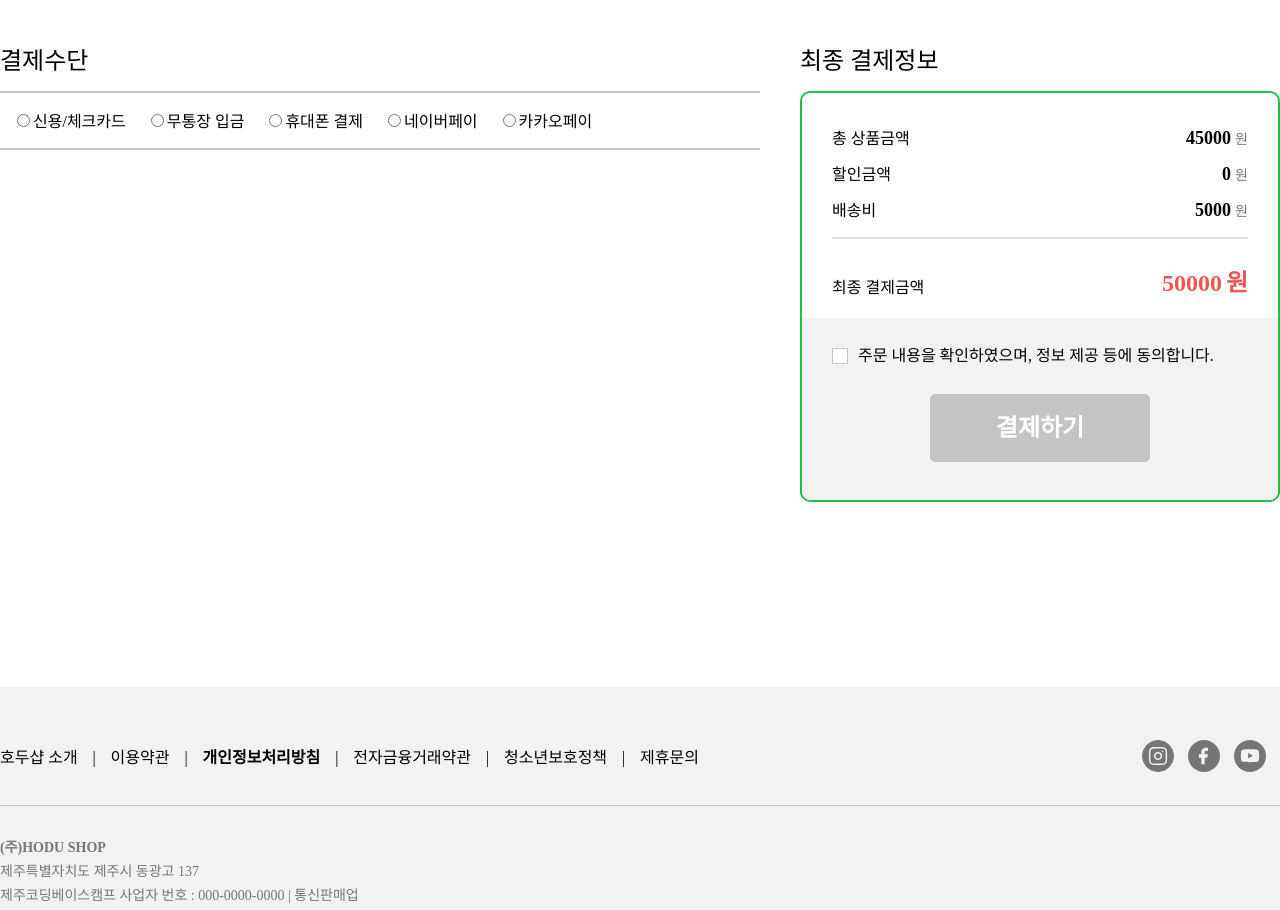
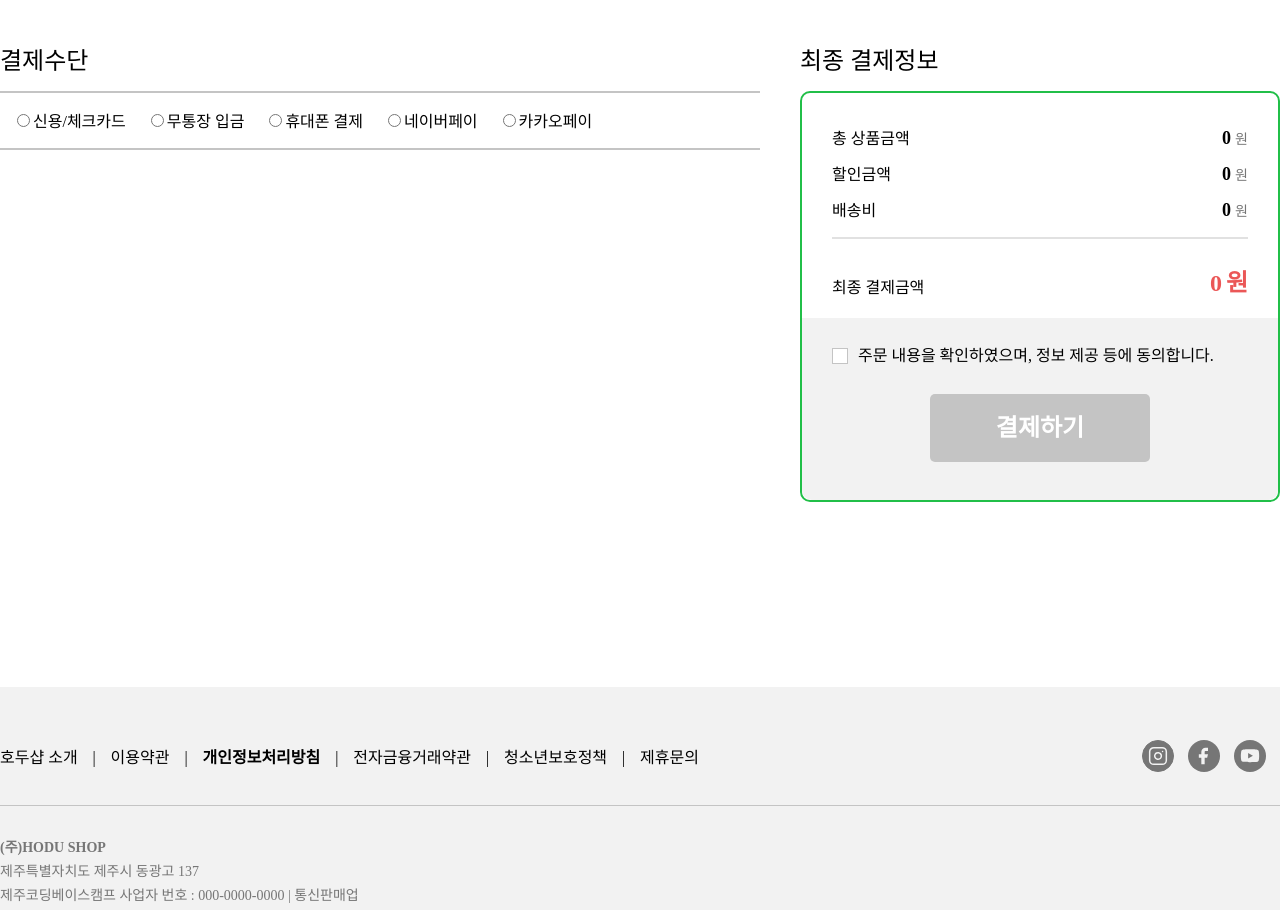
Before and after one commit to jsunbin/hodu2, a React (Create React App) app: page /order in a window 1280 px wide. Shown: the part 1160-2070 px from the top of the page. Built offline with nearby package versions, Linux system fonts and the light colour scheme.

Commit message:
주문 페이지 - 최종 결제정보에 데이터 반영 및 체크박스와 결제하기 버튼 활성화 연동

```diff
--- a/src/contexts/OrderItemProvider.js
+++ b/src/contexts/OrderItemProvider.js
@@ -3,39 +3,55 @@ import { useLocation } from 'react-router-dom';
 
 const OrderContext = createContext({
   orders: [],
+  totalItemPrice: 0,
+  totalShippingFee: 0,
   totalPrice: 0,
   setOrderItems: (nextItems) => {},
 });
 
 export function OrderItemProvider({ children }) {
-  const [values, setValues] = useState({ orders: [], totalPrice: 0 });
+  const [values, setValues] = useState({
+    orders: [],
+    totalItemPrice: 0,
+    totalShippingFee: 0,
+    totalPrice: 0,
+  });
   const location = useLocation();
 
   function getOrderInfo() {
     const localOrderItems = localStorage.getItem('orderItems');
+    const localTotalItemPrice = localStorage.getItem('totalItemPrice');
+    const localTotalShippingFee = localStorage.getItem('totalShippingFee');
     const localTotalPrice = localStorage.getItem('totalPrice');
 
     if (location.pathname === '/order') {
       setValues({
         orders: JSON.parse(localOrderItems) || [],
+        totalItemPrice: Number(localTotalItemPrice) || 0,
+        totalShippingFee: Number(localTotalShippingFee) || 0,
         totalPrice: Number(localTotalPrice) || 0,
       });
     }
   }
 
   function setOrderItems(nextItems) {
-    console.log('nextItem', nextItems);
     setValues(nextItems);
 
-    // 총 주문금액 계산
+    // 결제할 아이템 금액 계산
     let nextTotalPrice = 0;
+    let nextTotalItemPrice = 0;
+    let nextTotalShippingFee = 0;
 
     for (const item of nextItems) {
       const itemTotal = item.amount * item.price + item.shippingFee;
       nextTotalPrice += itemTotal;
+      nextTotalItemPrice += item.amount * item.price;
+      nextTotalShippingFee += item.shippingFee;
     }
 
     localStorage.setItem('orderItems', JSON.stringify(nextItems));
+    localStorage.setItem('totalItemPrice', nextTotalItemPrice.toString());
+    localStorage.setItem('totalShippingFee', nextTotalShippingFee.toString());
     localStorage.setItem('totalPrice', nextTotalPrice.toString());
   }
 
@@ -47,6 +63,8 @@ export function OrderItemProvider({ children }) {
     <OrderContext.Provider
       value={{
         orders: values.orders,
+        totalItemPrice: values.totalItemPrice,
+        totalShippingFee: values.totalShippingFee,
         totalPrice: values.totalPrice,
         setOrderItems: setOrderItems,
       }}
--- a/src/pages/OrderPage.jsx
+++ b/src/pages/OrderPage.jsx
@@ -23,9 +23,10 @@ const INITIAL_VALUES = {
 
 function OrderPage() {
   // const items = mock;
-  const { orders, totalPrice } = useOrder();
+  const { orders, totalItemPrice, totalShippingFee, totalPrice } = useOrder();
   const [items, setItems] = useState([]);
   const [values, setValues] = useState(INITIAL_VALUES);
+  const [isChecked, setIsChecked] = useState(false);
   const [phone, setPhone] = useState(['', '', '']);
   const [address, setAddress] = useState({
     postal: '',
@@ -78,6 +79,10 @@ function OrderPage() {
     handleChangeValues('payment_method', value);
   };
 
+  const handleClickCheckBox = () => {
+    setIsChecked(!isChecked);
+  };
+
   useEffect(() => {
     setItems(orders || []);
   }, [orders]);
@@ -85,6 +90,10 @@ function OrderPage() {
   useEffect(() => {
     console.log(values);
   }, [values]);
+
+  useEffect(() => {
+    handleChangeValues('total_price', totalPrice);
+  }, []);
 
   return (
     <>
@@ -322,7 +331,10 @@ function OrderPage() {
                   <li>
                     <span className={styles['txt-title']}>총 상품금액</span>
                     <span className={styles['txt-cont']}>
-                      <strong className={styles['txt-num']}>45000</strong>원
+                      <strong className={styles['txt-num']}>
+                        {totalItemPrice}
+                      </strong>
+                      원
                     </span>
                   </li>
                   <li>
@@ -334,14 +346,20 @@ function OrderPage() {
                   <li className={styles.delivery}>
                     <span className={styles['txt-title']}>배송비</span>
                     <span className={styles['txt-cont']}>
-                      <strong className={styles['txt-num']}>5000</strong>원
+                      <strong className={styles['txt-num']}>
+                        {totalShippingFee}
+                      </strong>
+                      원
                     </span>
                   </li>
                   <HorizontalRule />
                   <li className={styles.total}>
                     <span className={styles['txt-title']}>최종 결제금액</span>
                     <span className={styles['txt-cont']}>
-                      <strong className={styles['txt-num']}>50000</strong>원
+                      <strong className={styles['txt-num']}>
+                        {totalPrice}
+                      </strong>
+                      원
                     </span>
                   </li>
                 </ul>
@@ -351,16 +369,21 @@ function OrderPage() {
                       type="checkbox"
                       id="agreeAll"
                       className="a11y-hidden"
+                      checked={isChecked}
                       readOnly
                     />
-                    <label htmlFor="agreeAll" className={styles['check-label']}>
+                    <label
+                      htmlFor="agreeAll"
+                      className={styles['check-label']}
+                      onClick={handleClickCheckBox}
+                    >
                       <p className={styles['agree-text']}>
                         주문 내용을 확인하였으며, 정보 제공 등에 동의합니다.
                       </p>
                     </label>
                   </div>
 
-                  <Button size="large" disabled>
+                  <Button size="large" disabled={!isChecked}>
                     결제하기
                   </Button>
                 </div>
```
